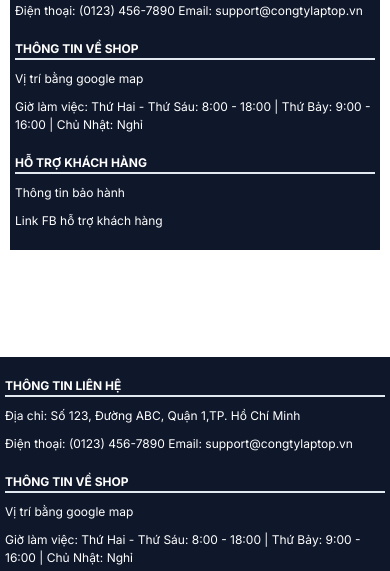
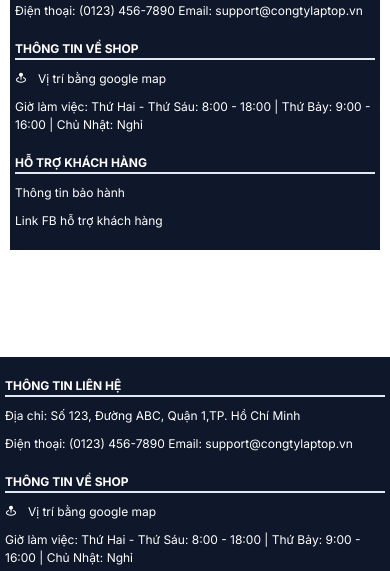
Before and after one commit to thephong2408/sanphamhe, a Next.js app in the folder fe/: page /components/component/footer in a window 390 px wide. Shown: the part 161-732 px from the top of the page. Built offline with nearby package versions, Linux system fonts and the light colour scheme.

Commit message:
Add icons and integrate responsive design for screens

```diff
--- a/fe/src/app/components/component/footer/page.tsx
+++ b/fe/src/app/components/component/footer/page.tsx
@@ -1,20 +1,20 @@
 export default function Footer() {
   return (
-        <div className="bg-slate-900   sm:flex justify-between xl:px-[150px] lg:px-[40px] px-[5px] py-[20px] text-white sm:text-[15px] text-[12px]">
+    <div className="bg-slate-900  xl:space-x-[30px] xl:flex justify-between xl:px-[150px] lg:px-[40px] px-[5px] py-[20px] text-white sm:text-[15px] text-[12px]">
       <ul className="space-y-[10px]">
         <li className="font-bold border-b-2">THÔNG TIN LIÊN HỆ</li>
         <li>Địa chỉ: Số 123, Đường ABC, Quận 1,TP. Hồ Chí Minh</li>
-                <li>
-                    Điện thoại: (0123) 456-7890 Email: support@congtylaptop.vn
-                </li>
+        <li>Điện thoại: (0123) 456-7890 Email: support@congtylaptop.vn</li>
       </ul>
       <ul className="space-y-[10px] sm:mt-0 mt-[20px]">
         <li className="font-bold border-b-2">THÔNG TIN VỀ SHOP</li>
-                <li>Vị trí bằng google map</li>
+        <li>
+          <i className="bx bxs-map-pin mr-3"></i> Vị trí bằng google map
+        </li>
         <li></li>
         <li>
-                    Giờ làm việc: Thứ Hai - Thứ Sáu: 8:00 - 18:00 | Thứ Bảy:
-                    9:00 - 16:00 | Chủ Nhật: Nghỉ
+          Giờ làm việc: Thứ Hai - Thứ Sáu: 8:00 - 18:00 | Thứ Bảy: 9:00 - 16:00
+          | Chủ Nhật: Nghỉ
         </li>
       </ul>
       <ul className="space-y-[10px] sm:mt-0 mt-[20px]">
```
Lines whose indentation alone changed are shown as unchanged.
